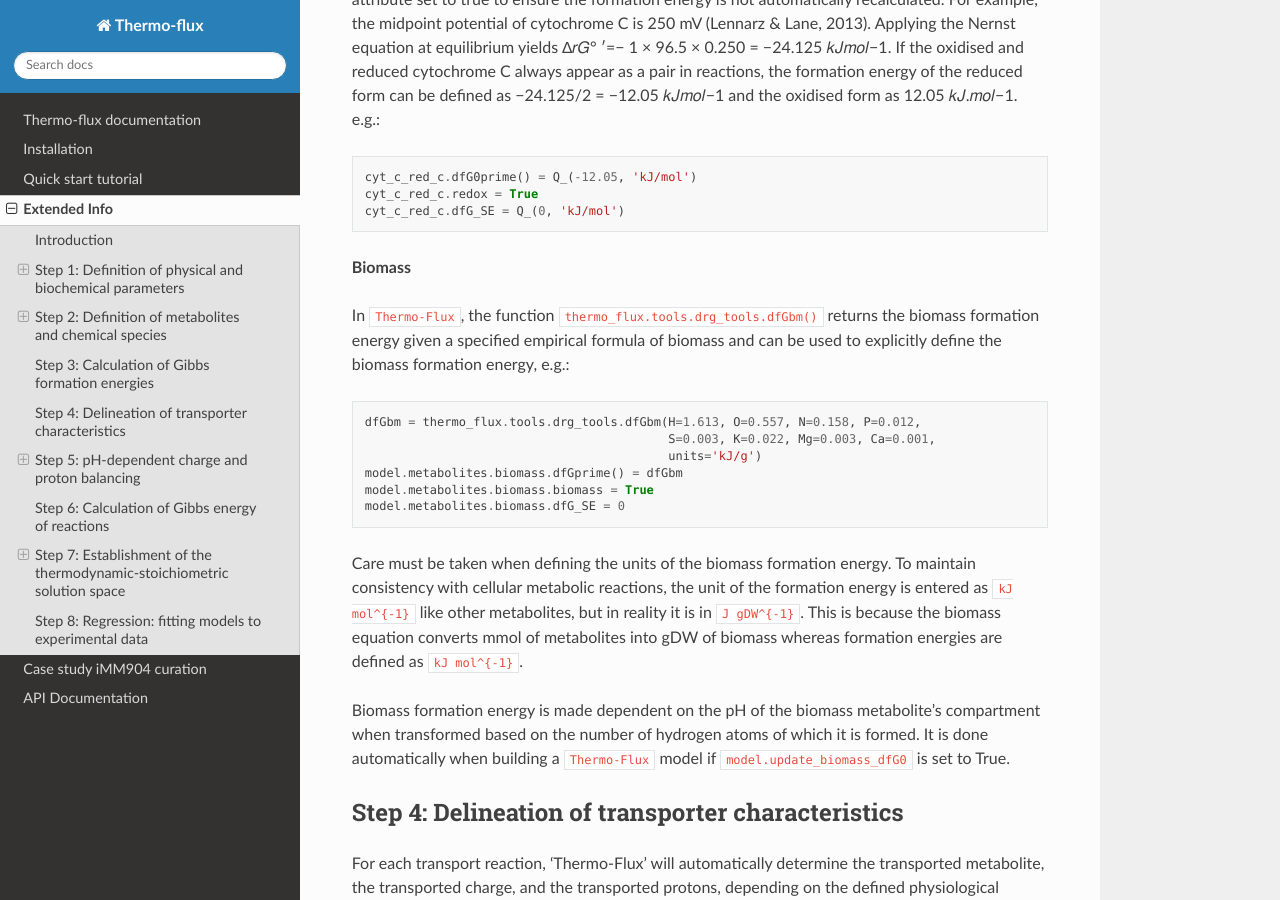
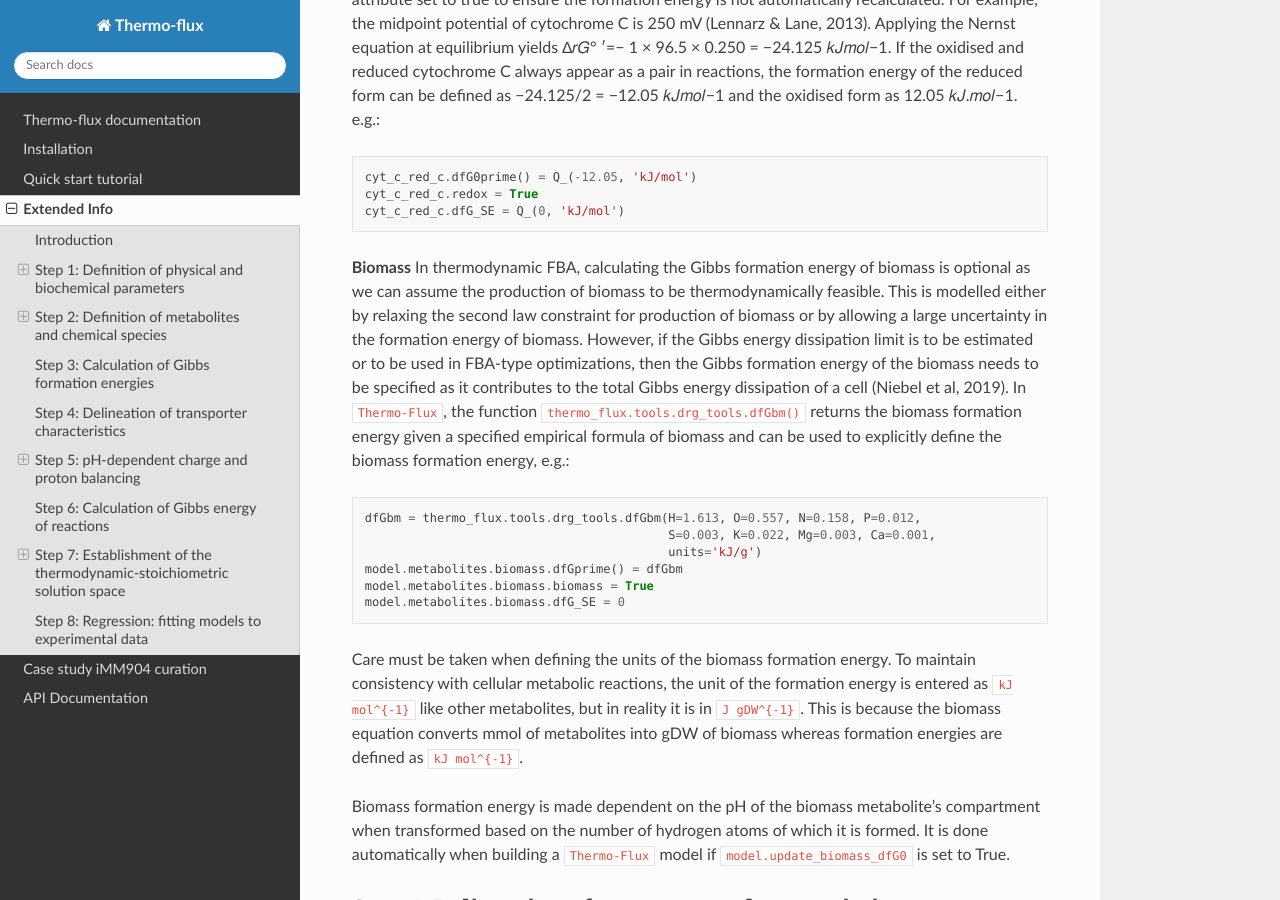
Before and after one commit to nfargier/thermoflux-rtd, a Sphinx documentation site: the page built from docs/extended_info.rst, in a window 1280 px wide and 900 px high, scrolled down 2728 px. Built offline with Sphinx 7.4.7 and the Read the Docs theme 3.1.0, drawn with Linux system fonts in a browser that asks for light colours.

Commit message:
Update extended_info.rst

```diff
--- a/docs/extended_info.rst
+++ b/docs/extended_info.rst
@@ -102,9 +102,8 @@ For example, the midpoint potential of cytochrome C is 250 mV (Lennarz & Lane, 2
 
 
 **Biomass**
-
+In thermodynamic FBA, calculating the Gibbs formation energy of biomass is optional as we can assume the production of biomass to be thermodynamically feasible. This is modelled either by relaxing the second law constraint for production of biomass or by allowing a large uncertainty in the formation energy of biomass. However, if the Gibbs energy dissipation limit is to be estimated or to be used in FBA-type optimizations, then the Gibbs formation energy of the biomass needs to be specified as it contributes to the total Gibbs energy dissipation of a cell (Niebel et al, 2019).
 In ``Thermo-Flux``, the function ``thermo_flux.tools.drg_tools.dfGbm()`` returns the biomass formation energy given a specified empirical formula of biomass and can be used to explicitly define the biomass formation energy, e.g.:
-
 ::
 
     dfGbm = thermo_flux.tools.drg_tools.dfGbm(H=1.613, O=0.557, N=0.158, P=0.012,
```
